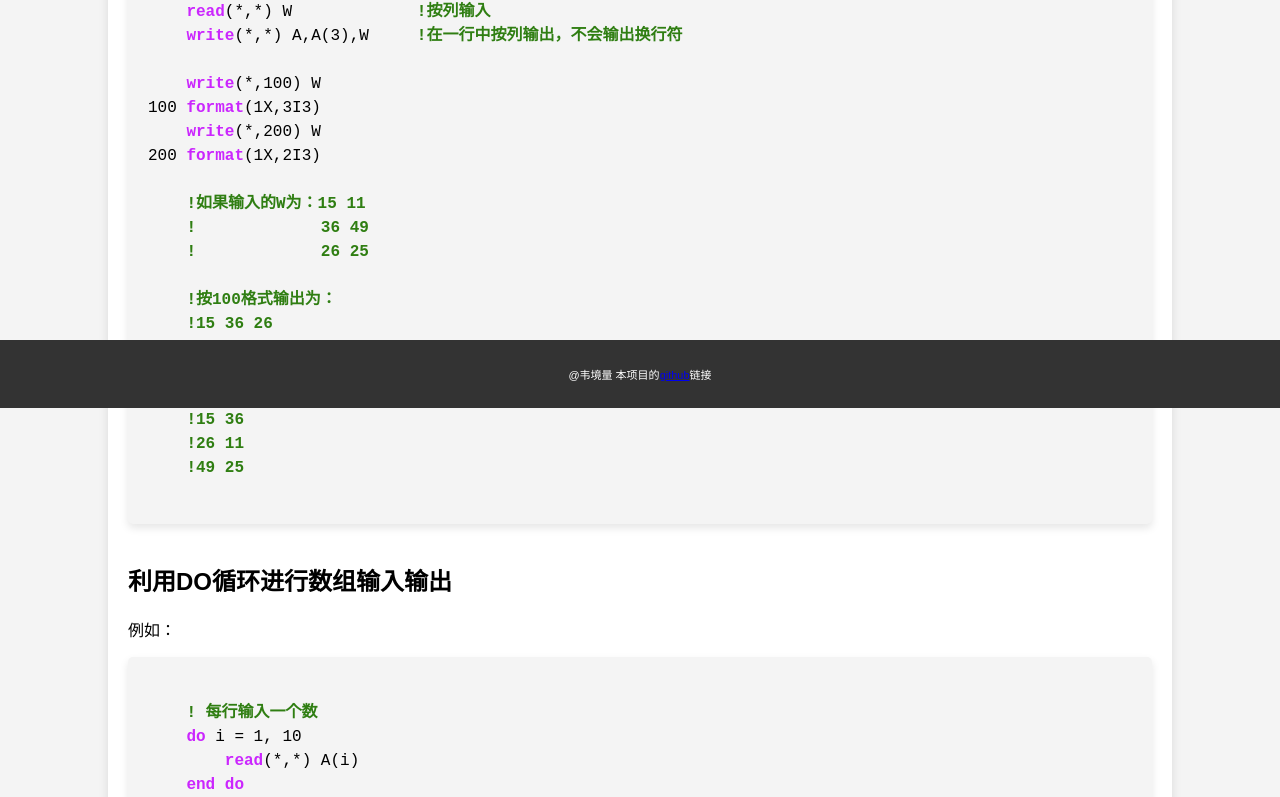
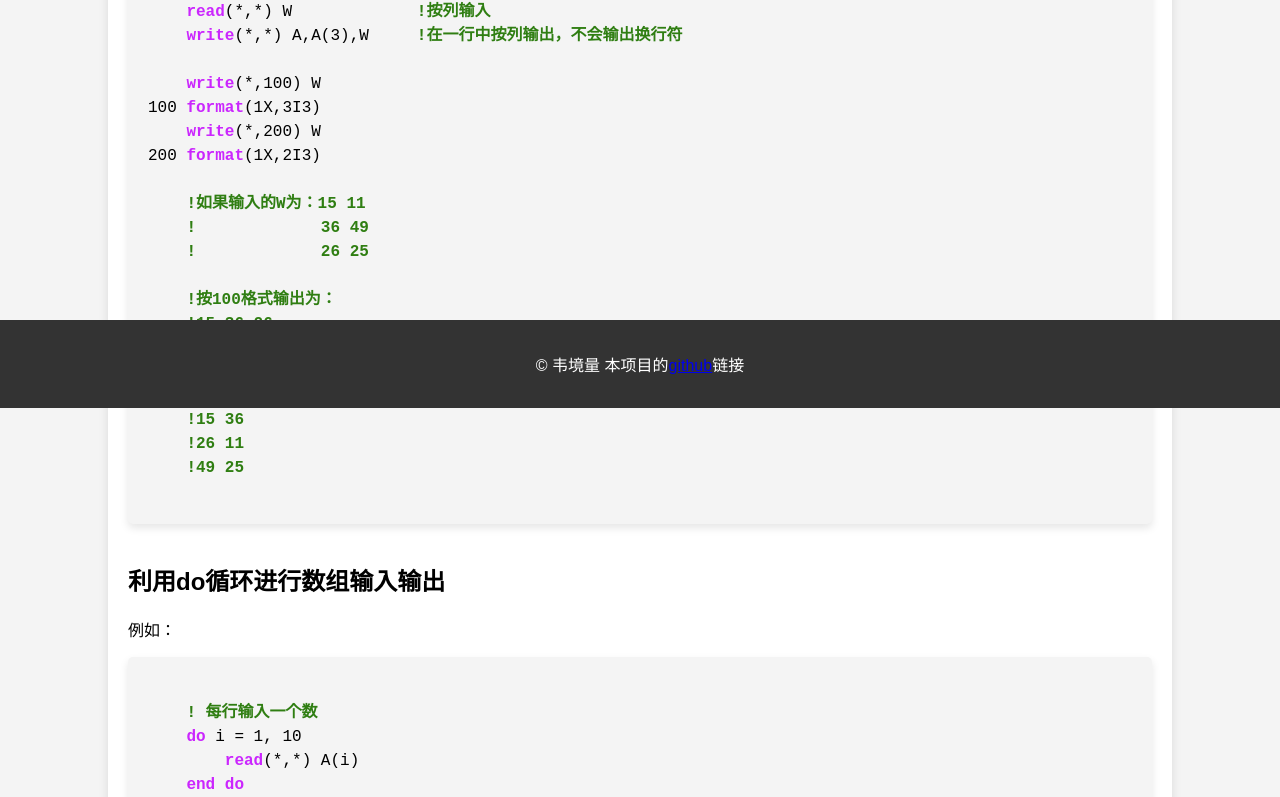
Before and after one commit to jingliangwei/a-crash-course-for-Fortran, a plain HTML site: page section10.html in a window 1280 px wide. Shown: the part 392-1189 px from the top of the page. Drawn offline with Linux system fonts and the light colour scheme.

Commit message:
Add files via upload

```diff
--- a/section10.html
+++ b/section10.html
@@ -42,7 +42,7 @@
     <span class="keywordg">!49 25</span>
         </div><br/>
     </p>
-        <h2>利用DO循环进行数组输入输出</h2>
+        <h2>利用do循环进行数组输入输出</h2>
         <p>
             例如：
         <div class="code-container">
@@ -90,9 +90,7 @@
         <br />
     </section>
     <footer>
-        <p>
-            @韦境量 本项目的<a href="https://github.com/jingliangwei/a-crash-course-for-Fortran">github</a>链接
-        </p>
+        <p>&copy; 韦境量 本项目的<a href="https://github.com/jingliangwei/a-crash-course-for-Fortran">github</a>链接</p>
     </footer>
 
 </body>
--- a/style.css
+++ b/style.css
@@ -25,14 +25,13 @@
 }
 
 footer {
-    width: 100%;
-    background-color: #333;
+    background: #333;
     color: #fff;
-    font-size: 11px;
     text-align: center;
-    padding: 15px;
+    padding: 1rem;
     position: fixed;
     bottom: 0;
+    width: 100%;
 }
 
 .home-link {
```
Also changed, not shown: index.html (+1 -3 lines), section1.html (+1 -3 lines), section2.html (+1 -3 lines), section3.html (+1 -3 lines), section4.html (+1 -3 lines), section5.html (+1 -3 lines), section6.html (+1 -3 lines), section7.html (+1 -3 lines), section8.html (+1 -3 lines), section9.html (+1 -3 lines).
